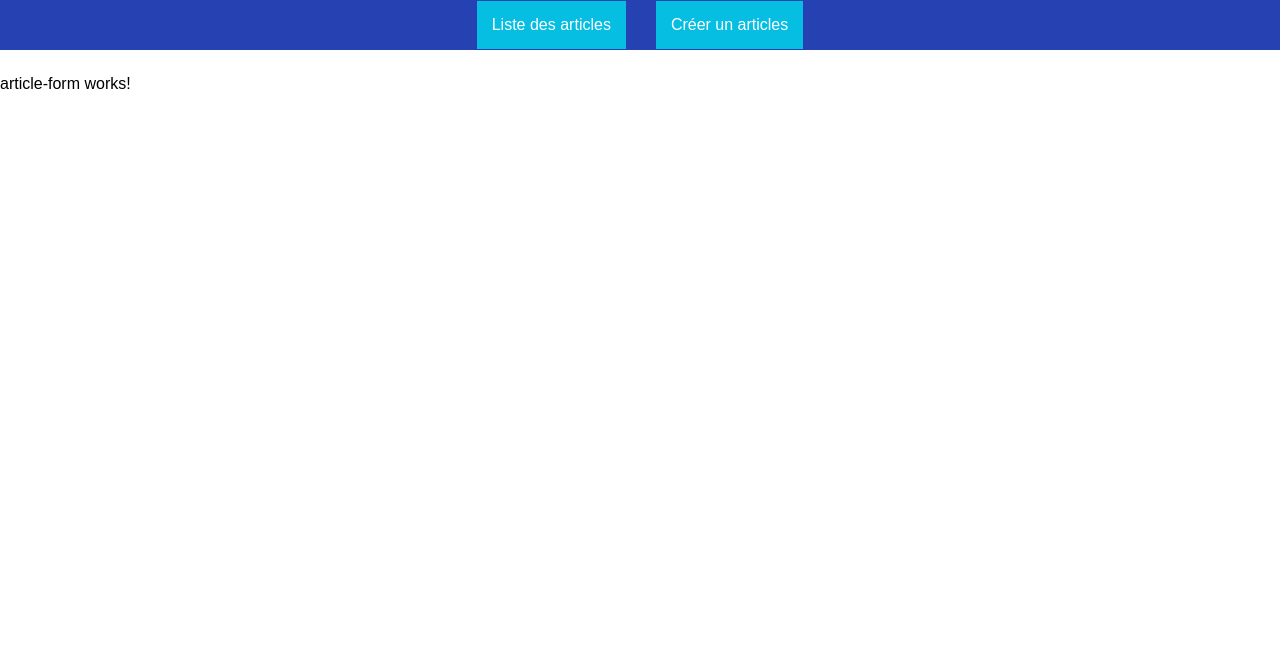
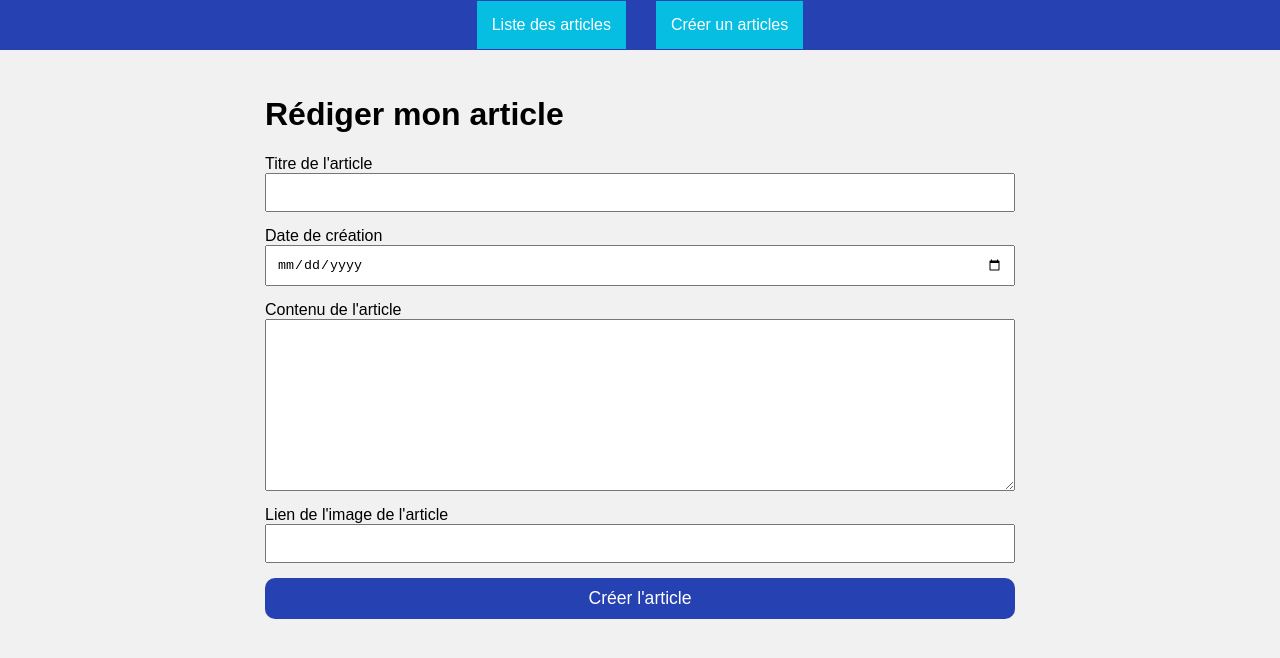
Before and after one commit to ExtraDev/angular-challenges, an Angular app: page /create in a window 1280 px wide. Shown: the top 658 px of the page. Built offline with nearby package versions, Linux system fonts and the light colour scheme.

Commit message:
Can create a new article

```diff
--- a/src/app/articles/article-form/article-form.component.html
+++ b/src/app/articles/article-form/article-form.component.html
@@ -1 +1,23 @@
-<p>article-form works!</p>
+<div class="container">
+    <h1>Rédiger mon article</h1>
+    <form [formGroup]="articleForm" (ngSubmit)="createArticle()">
+        <div class="form-group">
+            <label for="title">Titre de l'article</label>
+            <input type="text" id="title" formControlName="title">
+        </div>
+        <div class="form-group">
+            <label for="date">Date de création</label>
+            <input type="date" id="date" formControlName="date">
+        </div>
+        <div class="form-group">
+            <label for="content">Contenu de l'article</label>
+            <textarea name="content" id="" cols="30" rows="10" formControlName="content"></textarea>
+        </div>
+        <div class="form-group">
+            <label for="thumbnail">Lien de l'image de l'article</label>
+            <input type="text" id="thumbnail" formControlName="thumbnail">
+        </div>
+
+        <button type="submit">Créer l'article</button>
+    </form>
+</div>
--- a/src/app/articles/article-form/article-form.component.scss
+++ b/src/app/articles/article-form/article-form.component.scss
@@ -0,0 +1,38 @@
+.container {
+    display: flex;
+    flex-direction: column;
+    width: 750px;
+    margin: auto;
+
+    form {
+        display: flex;
+        flex-direction: column;
+        gap: 15px;
+
+        .form-group {
+            flex: 1;
+
+            display: flex;
+            flex-direction: column;
+
+            input, textarea {
+                padding: 10px;
+            }
+        }
+
+        button {
+            background-color: #2541B2;
+            padding: 10px;
+            border-radius: 10px;
+            color: white;
+            text-align: center;
+            text-decoration: none;
+            border: none;
+            font-size: 1.1em;
+        }
+
+        button:hover {
+            background-color: #1768AC;
+        }
+    }
+}
--- a/src/app/articles/article-form/article-form.component.ts
+++ b/src/app/articles/article-form/article-form.component.ts
@@ -1,13 +1,28 @@
 import { Component } from '@angular/core';
 import { CommonModule } from '@angular/common';
+import { ReactiveFormsModule, FormGroup, FormControl, Validators } from '@angular/forms';
+import { ArticlesService } from '../articles.service';
+import { Article } from '../article.model';
 
 @Component({
   selector: 'app-article-form',
   standalone: true,
-  imports: [CommonModule],
+  imports: [CommonModule, ReactiveFormsModule],
   templateUrl: './article-form.component.html',
   styleUrl: './article-form.component.scss'
 })
 export class ArticleFormComponent {
+  articleForm = new FormGroup({
+    title: new FormControl<string>('', Validators.required),
+    date: new FormControl<string>('', Validators.required),
+    content: new FormControl<string>('', Validators.required),
+    thumbnail: new FormControl(<string>'', Validators.required)
+  })
+
+  constructor(private articlesService: ArticlesService) {}
+
+  createArticle() {
+    this.articlesService.postArticle(this.articleForm.value);
+  }
 
 }
--- a/src/app/articles/article-tile/article-tile.component.html
+++ b/src/app/articles/article-tile/article-tile.component.html
@@ -1,6 +1,6 @@
 <div class="article-tile">
     <img src="{{article.thumbnail}}" alt="">
-    <h2>{{article.title}}</h2>
-    <span>{{article.date}}</span>
+    <h3>{{article.title}}</h3>
+    <p>Publié le: {{article.date}}</p>
     <a routerLink="/article/{{article.id}}" >Lire plus</a>
 </div>
--- a/src/app/articles/article-tile/article-tile.component.scss
+++ b/src/app/articles/article-tile/article-tile.component.scss
@@ -3,5 +3,24 @@
     flex-direction: column;
     padding: 15px;
     border-radius: 10px;
-    border: 1px solid gray;
+    background-color: white;
+    box-shadow: 0px 5px 5px gray;
+
+    img {
+        width: 70%;
+        margin: auto;
+    }
+
+    a {
+        background-color: #2541B2;
+        padding: 10px;
+        border-radius: 10px;
+        color: white;
+        text-align: center;
+        text-decoration: none;
+    }
+
+    a:hover {
+        background-color: #1768AC;
+    }
 }
--- a/src/app/articles/article-tile/article-tile.component.ts
+++ b/src/app/articles/article-tile/article-tile.component.ts
@@ -1,12 +1,12 @@
 import { Component, Input } from '@angular/core';
-import { CommonModule } from '@angular/common';
+import { CommonModule, NgOptimizedImage } from '@angular/common';
 import { Article } from '../article.model';
 import { RouterLink } from '@angular/router';
 
 @Component({
   selector: 'app-article-tile',
   standalone: true,
-  imports: [CommonModule, RouterLink],
+  imports: [CommonModule, RouterLink, NgOptimizedImage],
   templateUrl: './article-tile.component.html',
   styleUrl: './article-tile.component.scss'
 })
--- a/src/app/articles/article/article.component.html
+++ b/src/app/articles/article/article.component.html
@@ -1,12 +1,14 @@
 @if(article) {
     <div class="article-detail">
         <h2>{{article.title}}</h2>
-        <div>{{article.date}}</div>
+        <p>Publié le: {{article.date}}</p>
         <img src="{{article.thumbnail}}" alt="">
         <div class="article-content">
             <p>
                 {{article.content}}
             </p>
         </div>
+
+        <a routerLink="/"><< Retour</a>
     </div>
 }
--- a/src/app/articles/article/article.component.scss
+++ b/src/app/articles/article/article.component.scss
@@ -5,4 +5,5 @@
     padding-right: 25px;
     padding-left: 25px;
     margin: auto;
+    background-color: white;
 }
--- a/src/app/articles/article/article.component.ts
+++ b/src/app/articles/article/article.component.ts
@@ -1,13 +1,13 @@
 import { Component, OnInit } from '@angular/core';
 import { CommonModule } from '@angular/common';
-import { ActivatedRoute } from '@angular/router';
+import { ActivatedRoute, RouterLink } from '@angular/router';
 import { ArticlesService } from '../articles.service';
 import { Article } from '../article.model';
 
 @Component({
   selector: 'app-article',
   standalone: true,
-  imports: [CommonModule],
+  imports: [CommonModule, RouterLink],
   templateUrl: './article.component.html',
   styleUrl: './article.component.scss'
 })
--- a/src/app/articles/articles.service.ts
+++ b/src/app/articles/articles.service.ts
@@ -15,9 +15,13 @@ export class ArticlesService {
   }
 
   getArticle(id: number): Article | undefined {
-
     return this.articles.find((article) => {
       return article.id == id;
     });
   }
+
+  postArticle(article: any): void {
+    article.id = this.articles.length + 1;
+    this.articles.push(article);
+  }
 }
--- a/src/styles.scss
+++ b/src/styles.scss
@@ -3,4 +3,5 @@ html, body {
     font-family: Arial, Helvetica, sans-serif;
     margin: 0;
     padding: 0;
+    background-color: #f1f1f1;
 }
```
Also changed, not shown: src/app/articles/article.mock.ts (+7 -7 lines).
